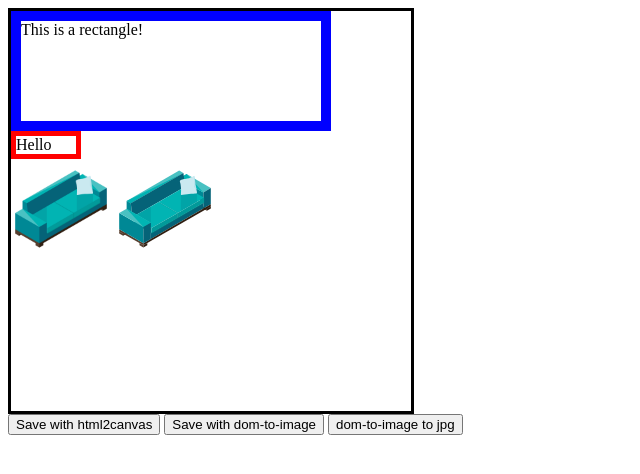
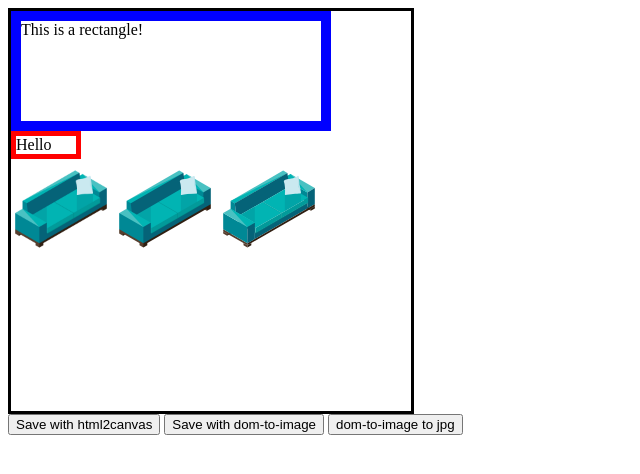
Before and after one commit to chalim-cec/test-dom-to-image, a plain HTML site: page index.html in a window 1280 px wide. Shown: the whole page, without its empty margins (0-640 px from the left). Drawn offline with nearby package versions, Linux system fonts and the light colour scheme.

Commit message:
debug: screenshot

```diff
--- a/index.html
+++ b/index.html
@@ -14,7 +14,8 @@
         <div style="width:300px;height:100px;border:10px solid #00F;">This is a rectangle!</div>
         <div style="width:60px;height:60 px;border:5px solid #F00;">Hello</div>
         <img src="img/couch.png" id="couch1" width="100px" height="100px"></img>
-        <img src="img/couch.svg" id="couch2" width="100px" height="100px"></img>
+        <img src="img/couch2.png" id="couch2" width="100px" height="100px"></img>
+        <img src="img/couch.svg" id="couch3" width="100px" height="100px"></img>
     </div>
 
     <button type="button" id="save_btn1">Save with html2canvas</button>
```
Also changed, not shown: img/couch2.png (added).
